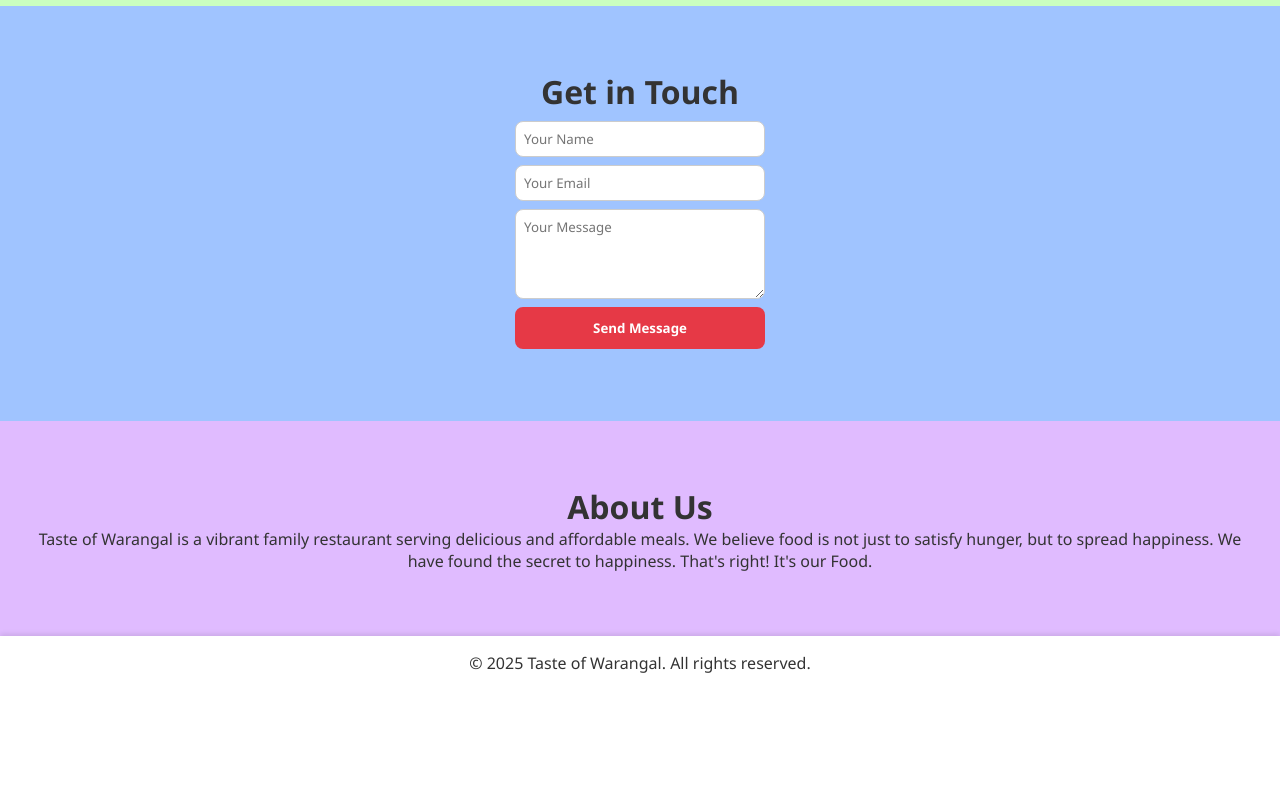
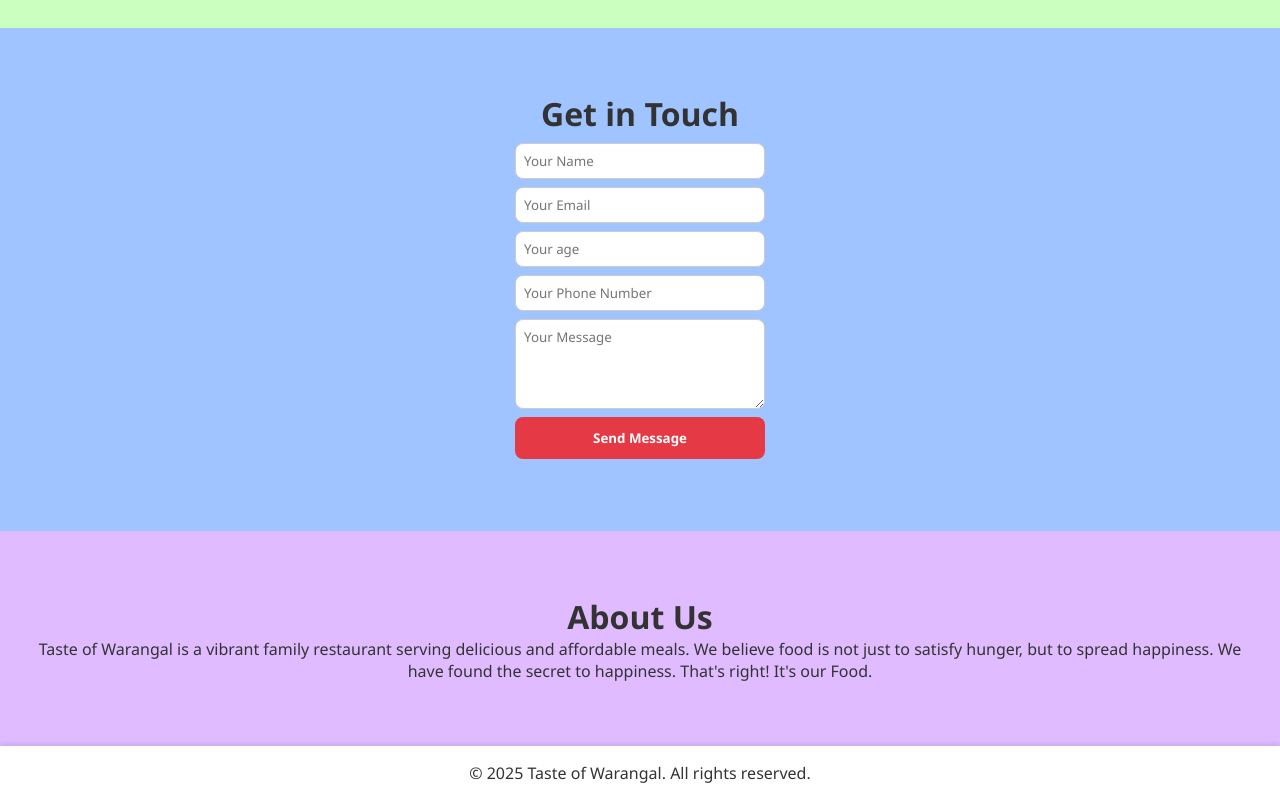
Before and after one commit to Sriteja-Reddy/Taste_Of_Warangal, a plain HTML site: page index.html in a window 1280 px wide. Shown: the part 1771-2571 px from the top of the page. Before the commit the page ends 2461 px from the top, so only its background shows below. Drawn offline with Linux system fonts and the light colour scheme.

Commit message:
Update index.html

```diff
--- a/index.html
+++ b/index.html
@@ -4,13 +4,13 @@
   <meta charset="UTF-8" />
   <meta name="viewport" content="width=device-width, initial-scale=1.0" />
   <title>Taste of Warangal</title>
-  <!-- Google Tag Manager -->
+
 <script>(function(w,d,s,l,i){w[l]=w[l]||[];w[l].push({'gtm.start':
 new Date().getTime(),event:'gtm.js'});var f=d.getElementsByTagName(s)[0],
 j=d.createElement(s),dl=l!='dataLayer'?'&l='+l:'';j.async=true;j.src=
 'https://www.googletagmanager.com/gtm.js?id='+i+dl;f.parentNode.insertBefore(j,f);
 })(window,document,'script','dataLayer','GTM-WHQ7X7DP');</script>
-<!-- End Google Tag Manager -->
+
   <style>
     * {
       margin: 0;
@@ -183,7 +183,7 @@ j=d.createElement(s),dl=l!='dataLayer'?'&l='+l:'';j.async=true;j.src=
       background-color: #0056b3;
     }
   </style>
-  <!-- Google tag (gtag.js) -->
+   Google tag (gtag.js)
 <script async src="https://www.googletagmanager.com/gtag/js?id=G-ZHY7B05Q25"></script>
 <script>
   window.dataLayer = window.dataLayer || [];
@@ -194,10 +194,10 @@ j=d.createElement(s),dl=l!='dataLayer'?'&l='+l:'';j.async=true;j.src=
 </script>
 </head>
 <body>
-  <!-- Google Tag Manager (noscript) -->
+   Google Tag Manager (noscript)
 <noscript><iframe src="https://www.googletagmanager.com/ns.html?id=GTM-WHQ7X7DP"
 height="0" width="0" style="display:none;visibility:hidden"></iframe></noscript>
-<!-- End Google Tag Manager (noscript) -->
+ End Google Tag Manager (noscript)
   <nav>
     <a href="#home">Home</a>
     <a href="#menu">Menu</a>
@@ -234,6 +234,8 @@ height="0" width="0" style="display:none;visibility:hidden"></iframe></noscript>
     <form>
       <input type="text" placeholder="Your Name" required />
       <input type="email" placeholder="Your Email" required />
+      <input type="number" placeholder="Your age" required min="1" max="120" />
+      <input type="tel" placeholder="Your Phone Number" required pattern="[0-9]{10}" />
       <textarea rows="4" placeholder="Your Message" required></textarea>
       <button type="submit">Send Message</button>
     </form>
```
